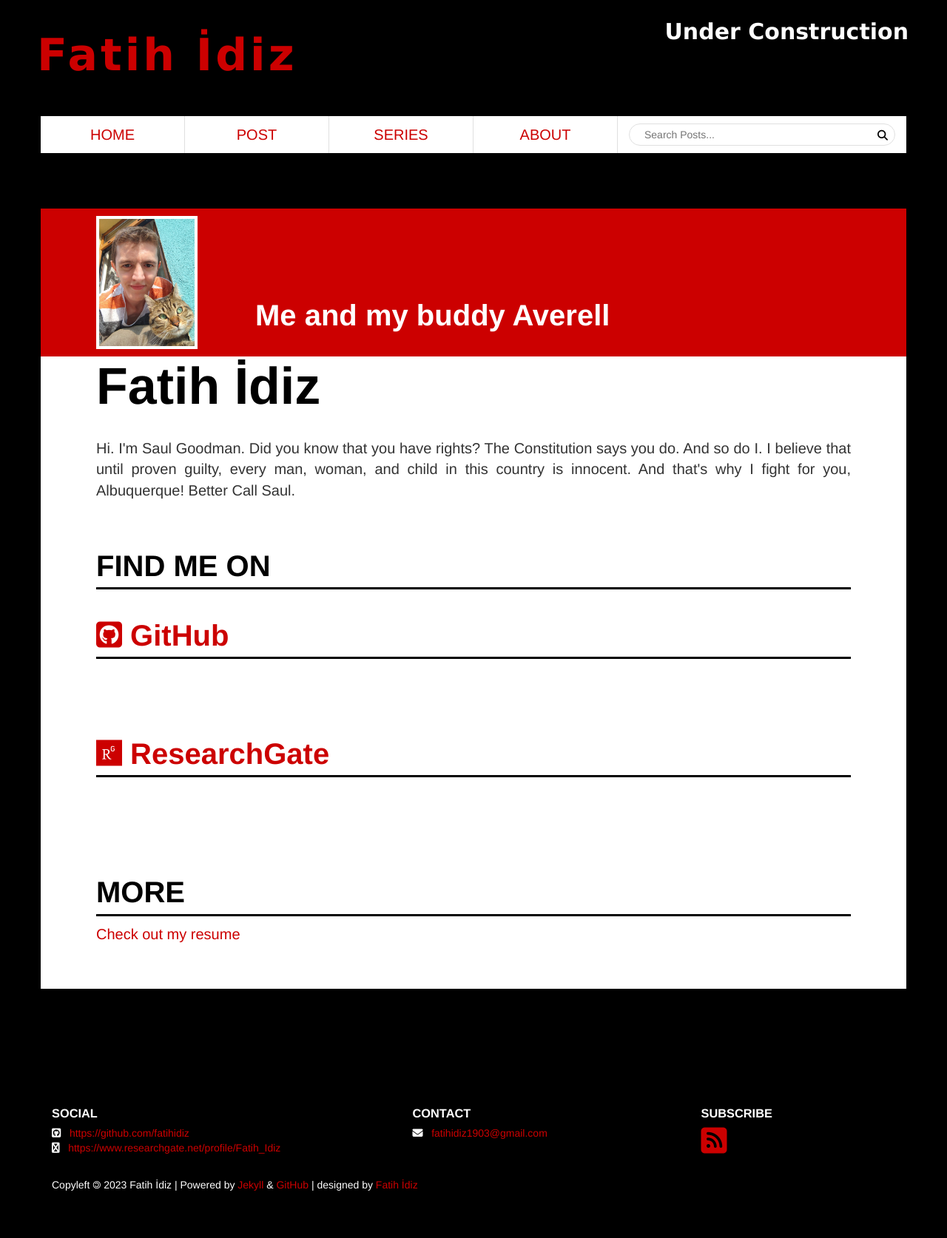
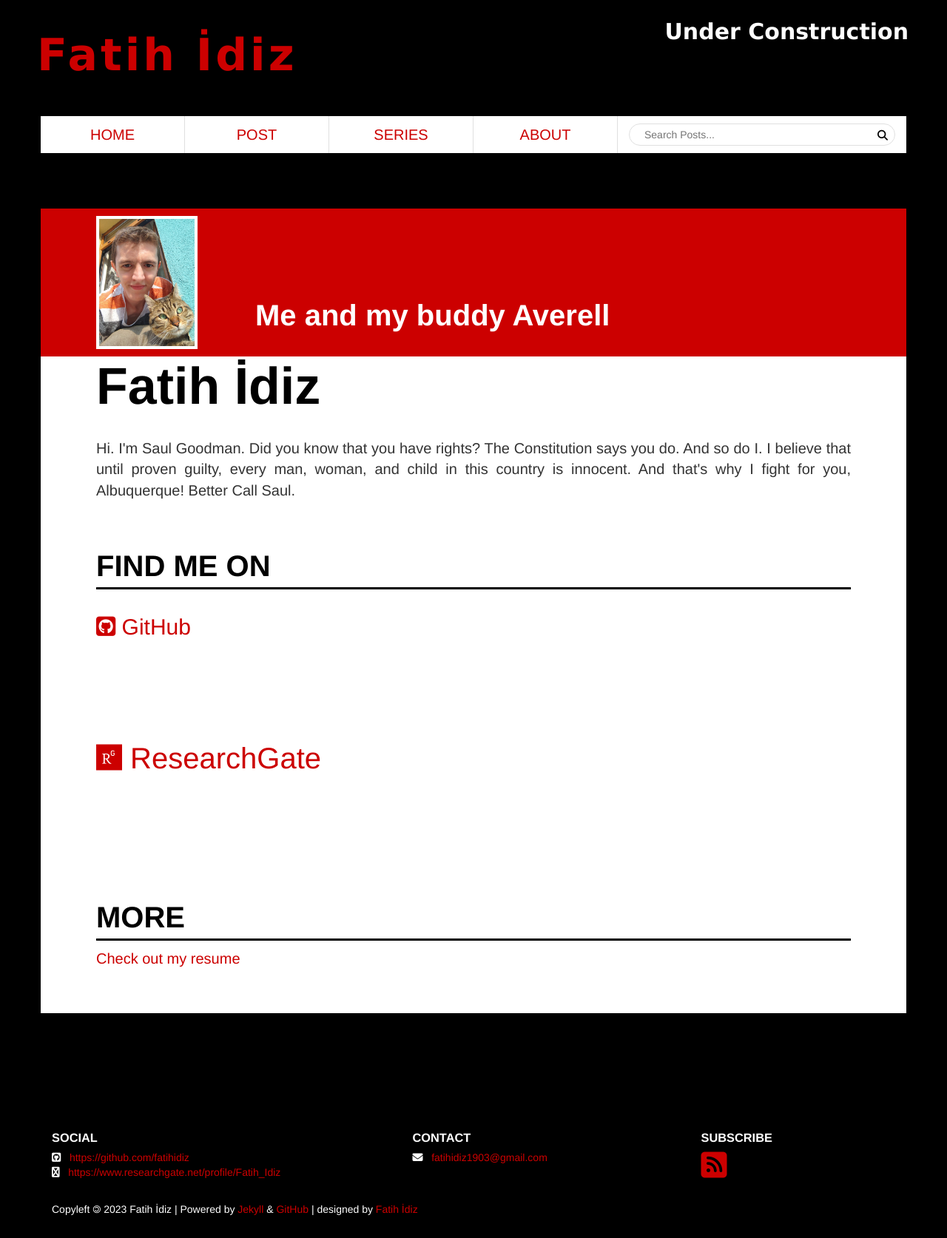
Before and after one commit to fatihidiz/fatihidiz-unifreak.github.io, a Jekyll site: the page built from about/index.html, in a window 1280 px wide. Shown: the whole page at 74% size. Built offline with Jekyll 4.4.1, drawn with Linux system fonts in a browser that asks for light colours; nearby versions of some CDN libraries; before the commit the page ends 1641 px from its top, so only the background shows below that.

Commit message:
Update index.html

```diff
--- a/about/index.html
+++ b/about/index.html
@@ -40,8 +40,8 @@ layout: default
             <li><a href="{{ social.link }}"><i class=" {{ social.icon-class }}"></i></a></li>
           {% endfor %}
           -->
-          <li><h2> <a href="https://github.com/fatihidiz"><i class="fa-brands fa-square-github"></i> GitHub</a> </h2></li>
-          <li><h2> <a href="https://www.researchgate.net/profile/Fatih_Idiz"><i class="fa-brands fa-researchgate"></i> ResearchGate</a> </h2></li>
+          <li><p style="font-size:30px;"> <a href="https://github.com/fatihidiz"><i class="fa-brands fa-square-github"></i> GitHub</a> </p></li>
+          <li><p style="font-size:40px;"> <a href="https://www.researchgate.net/profile/Fatih_Idiz"><i class="fa-brands fa-researchgate"></i> ResearchGate</a> </p></li>
         </ul>
     </section>
 
```
